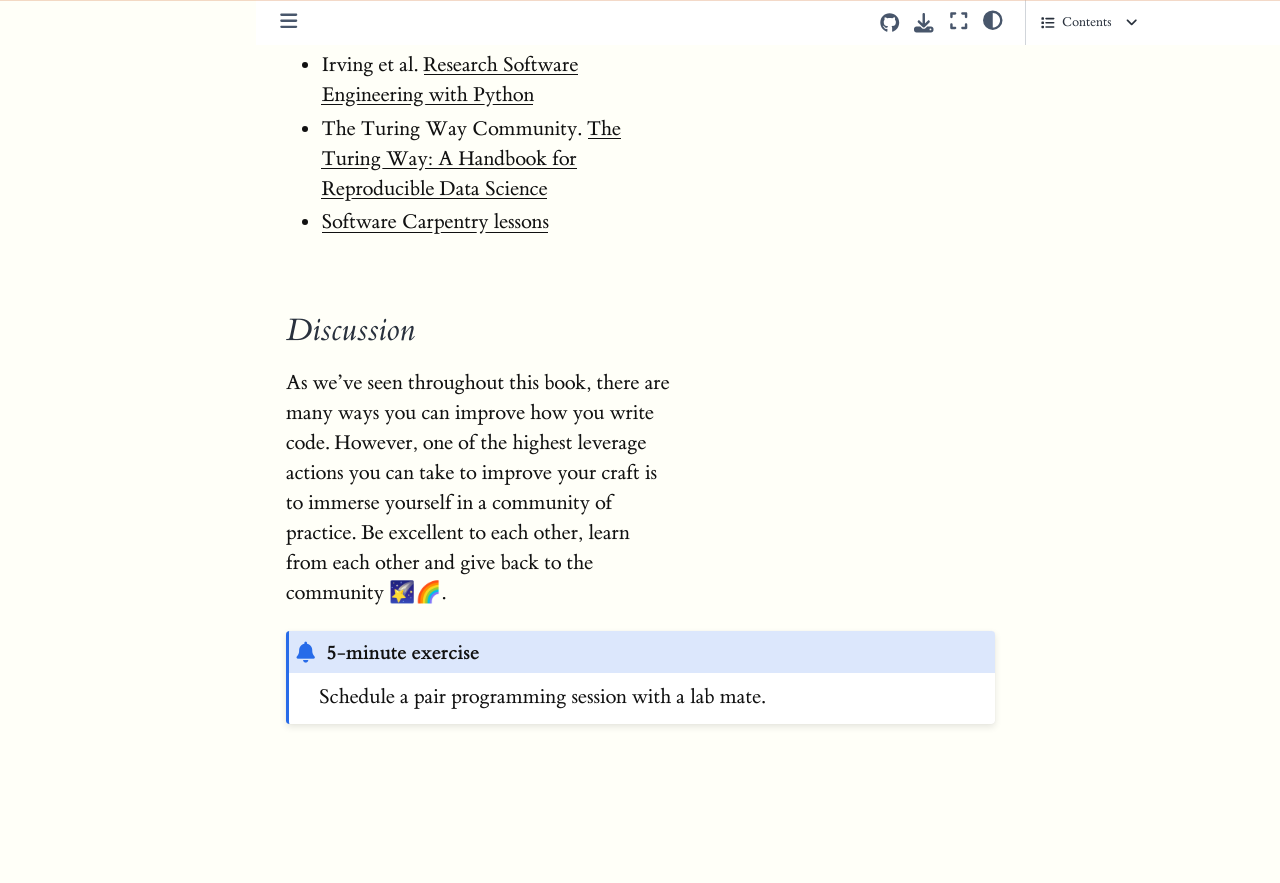
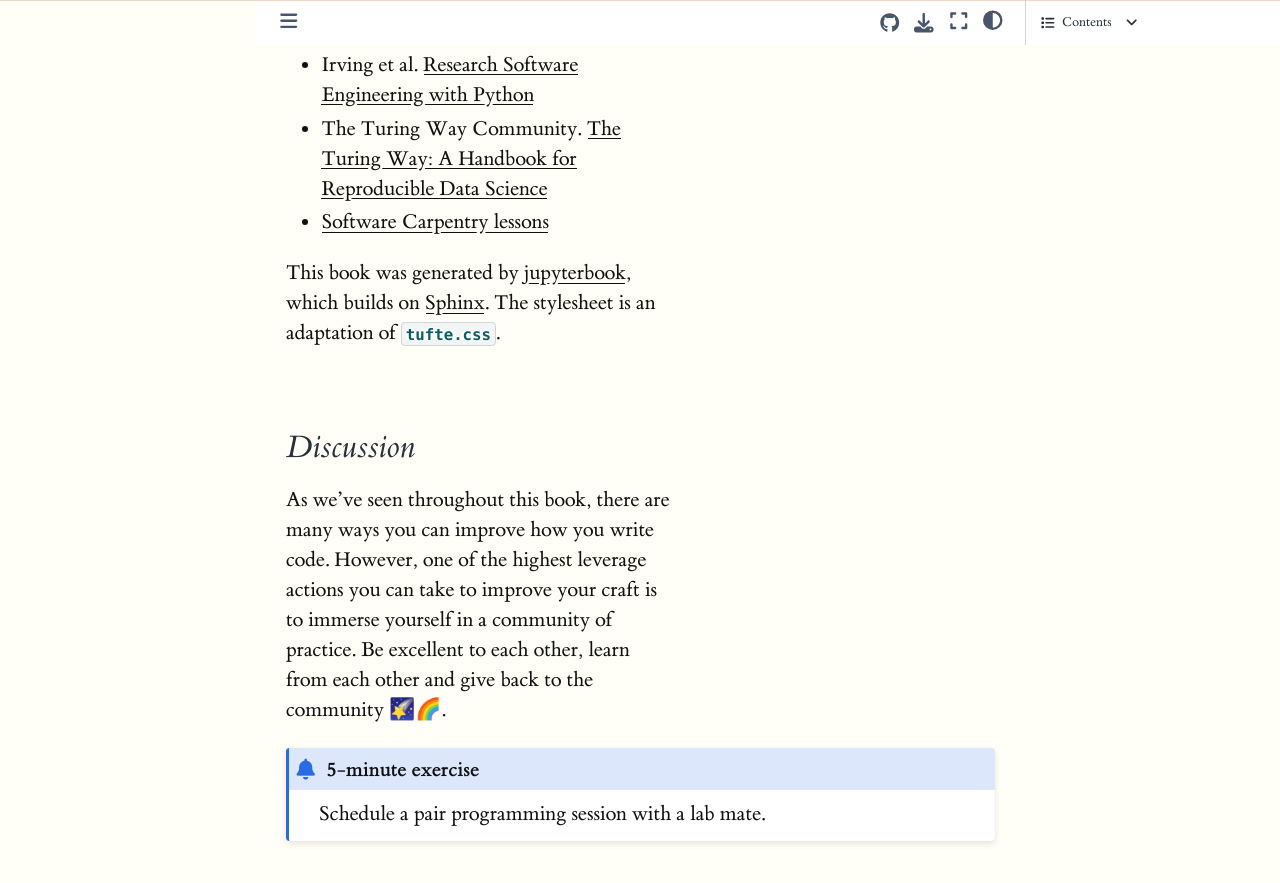
Before and after one commit to patrickmineault/codebook, a Jupyter Book: the page built from social.myst.md, in a window 1280 px wide and 900 px high, scrolled down 5552 px. Shown: the top 883 px of the window. Built offline with Jupyter Book 1.0.4 settings and Sphinx 7.4.7 and the Sphinx Book theme 1.1.4, drawn with Linux system fonts in a browser that asks for light colours.

Commit message:
Add to acknowledgements

```diff
--- a/social.myst.md
+++ b/social.myst.md
@@ -74,6 +74,8 @@ This book was inspired by many other long-form books and tutorials. Check them o
 * The Turing Way Community. [The Turing Way: A Handbook for Reproducible Data Science](https://the-turing-way.netlify.app/welcome)
 * [Software Carpentry lessons](https://software-carpentry.org/lessons/)
 
+This book was generated by [jupyterbook](https://jupyterbook.org/), which builds on [Sphinx](https://www.sphinx-doc.org). The stylesheet is an adaptation of [`tufte.css`](https://edwardtufte.github.io/tufte-css/).
+
 ## Discussion
 
 As we've seen throughout this book, there are many ways you can improve how you write code. However, one of the highest leverage actions you can take to improve your craft is to immerse yourself in a community of practice. Be excellent to each other, learn from each other and give back to the community 🌠🌈.
```
